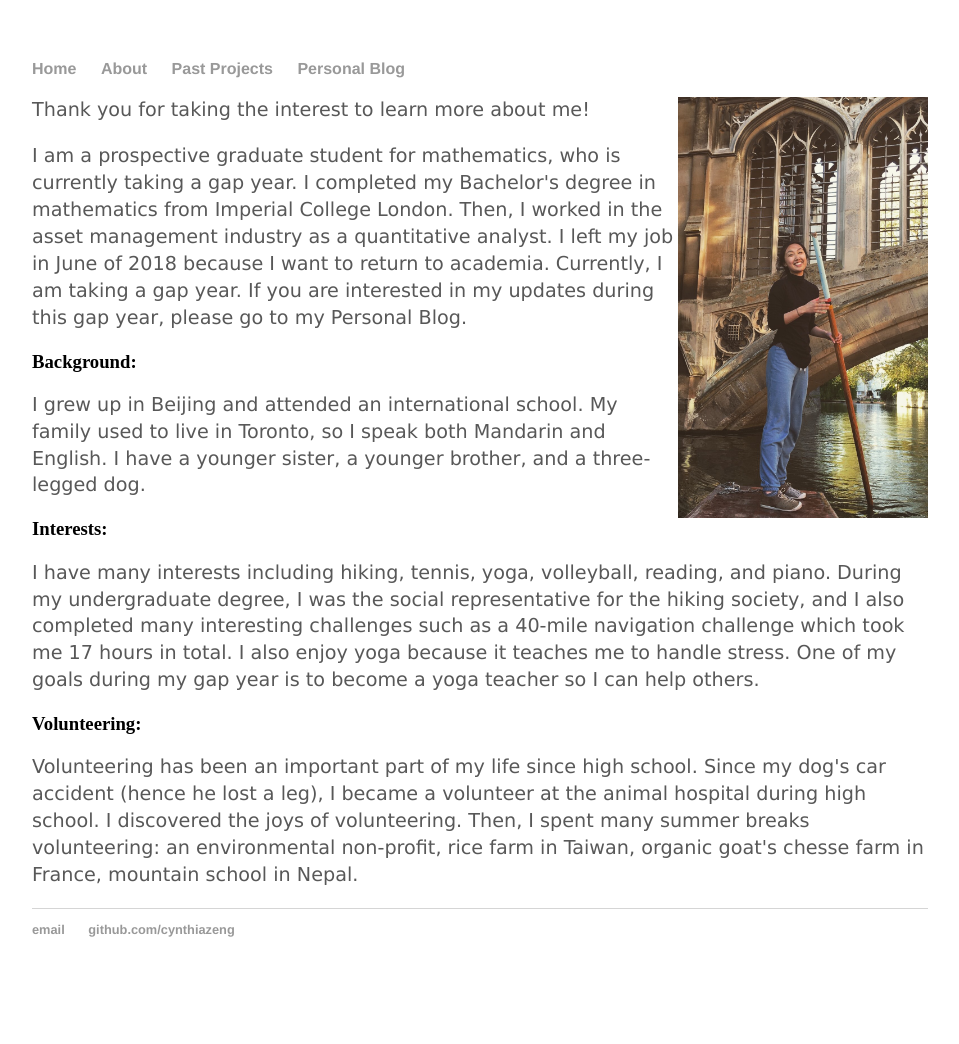
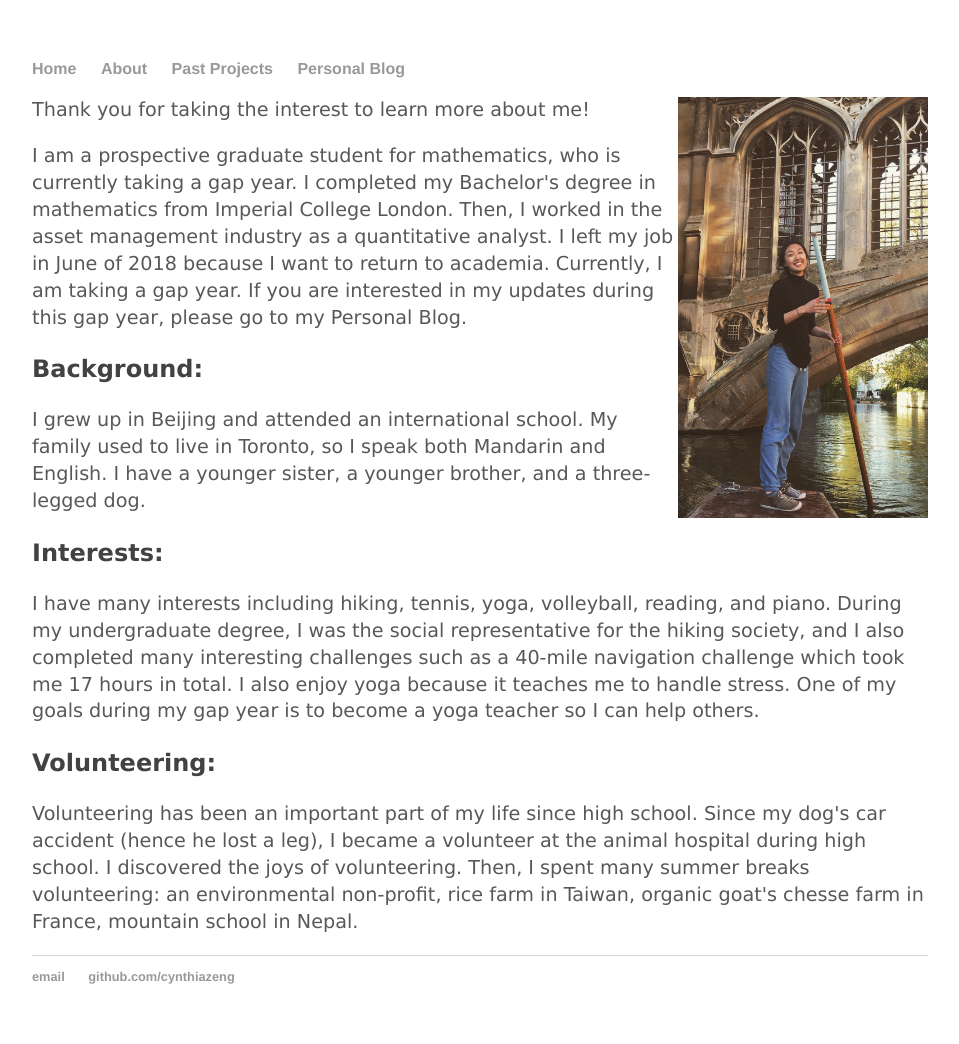
Before and after one commit to cynthia1234/cynthiazeng.github.io, a Jekyll site: the page built from about/index.html, in a window 1280 px wide. Shown: the whole page, without its empty margins (160-1119 px from the left). Built offline with Jekyll 4.4.1, drawn with Linux system fonts in a browser that asks for light colours; before the commit the page ends 997 px from its top, so only the background shows below that.

Commit message:
Update main.css

```diff
--- a/css/main.css
+++ b/css/main.css
@@ -29,6 +29,11 @@ h2 {
     font-family:'Verdana','Helvetica', 'Arial', 'Sans-Serif';
     color: #424242
 }
+h3 {
+    font-size: 1.5em;
+    font-family:'Verdana','Helvetica', 'Arial', 'Sans-Serif';
+    color: #424242
+}
 
 p {
     font-size: 1.2em;
```
